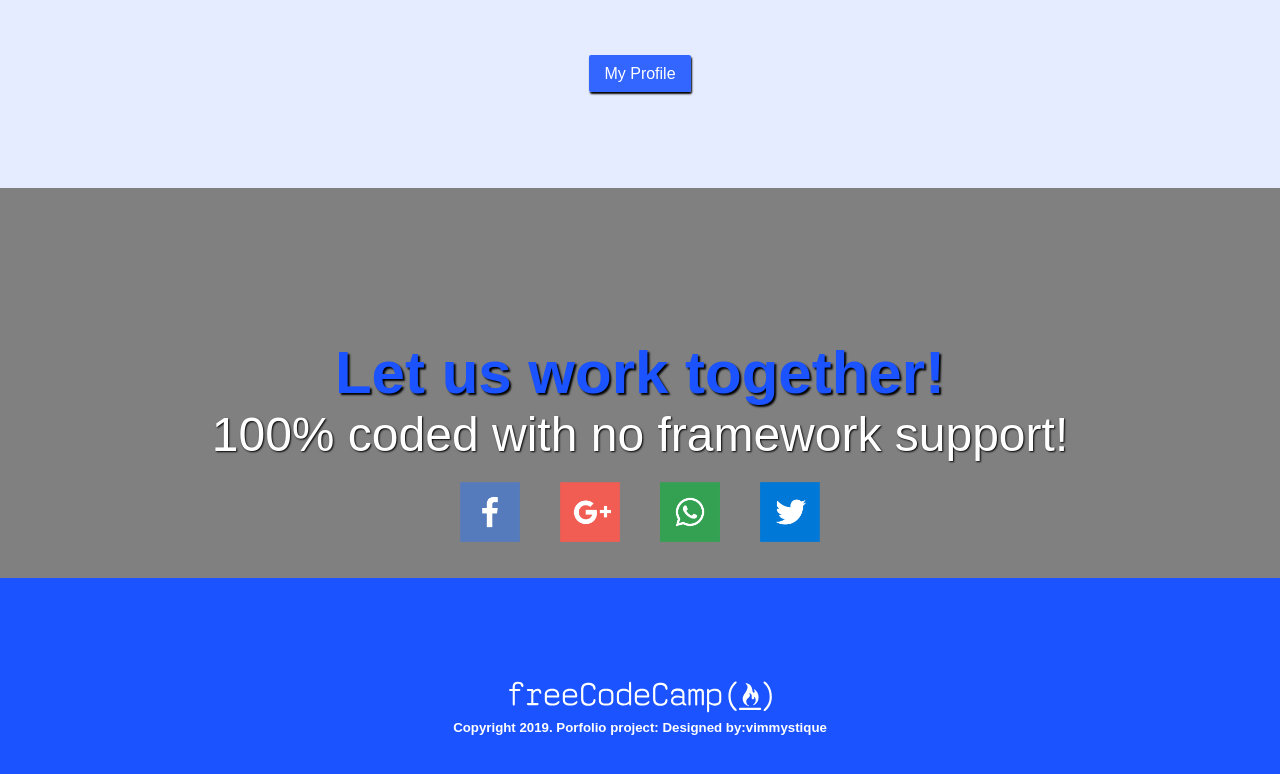
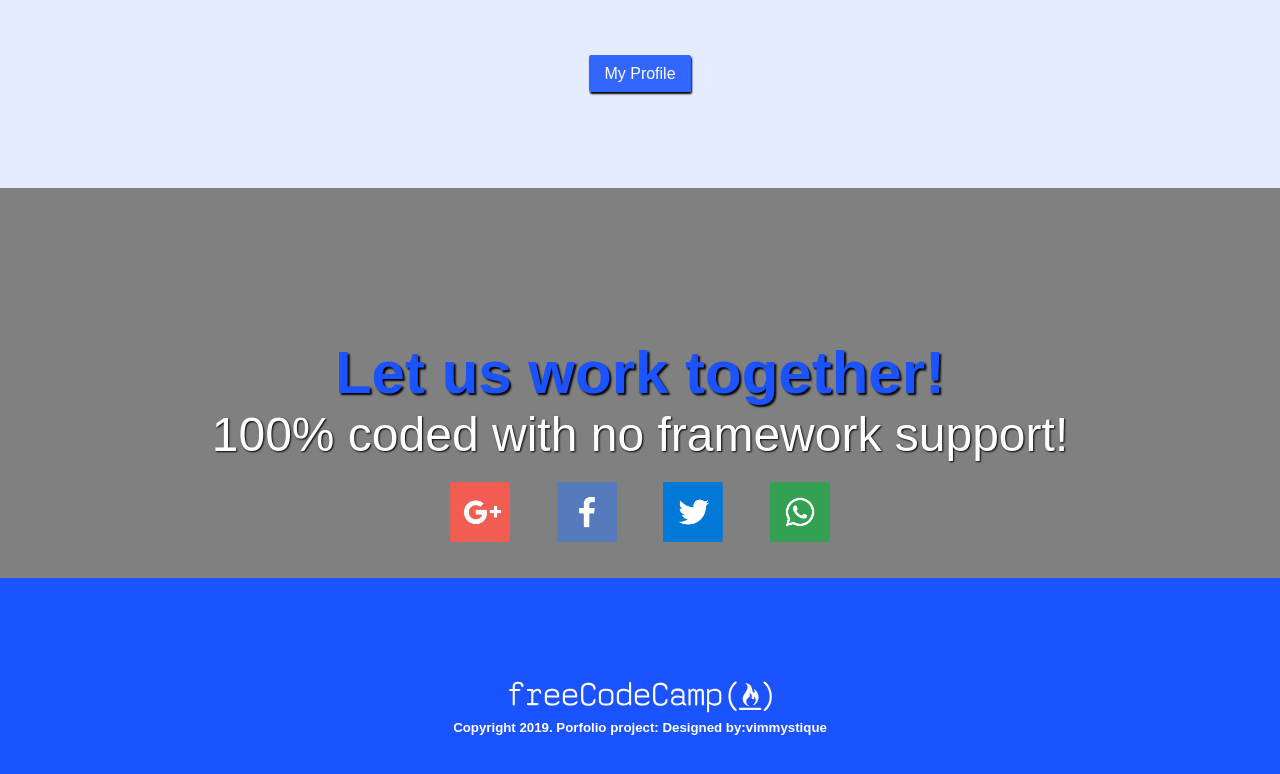
Before and after one commit to vimmystique/vpport, a plain HTML site: page index.html in a window 1280 px wide. Shown: the part 2161-2935 px from the top of the page. Drawn offline with Linux system fonts and the light colour scheme.

Commit message:
Add files via upload

```diff
--- a/index.html
+++ b/index.html
@@ -43,7 +43,16 @@
     <h1 class="header-text">Let us work together!</h1>
         <p class="sec-text">100% coded with no framework support!</p>
 
-        <div class="about-img"><img class="v-img" src="facebook.png" width="50px"><img class="v-img" src="gplus.png"><img class="v-img" src="whatsapp.png" ><img class="v-img" src="twitter.png" ></div>
+        <div class="about-img">
+
+            <img class="v-img" src="gplus.png">
+            <a href="https://web.facebook.com/vimmystique" target="_blank"><img class="v-img" src="facebook.png" width="50px"></a>
+
+            <a href="https://twitter.com/vimmysitque" target="_blank"><img class="v-img" src="twitter.png" ></a>
+
+        <a href="https://wa.me/233574169269?text=I%20checked%20your%20site%20out" target="_blank"><img class="v-img" src="whatsapp.png" ></a>
+
+             </div>
 
 
     </div>
```
